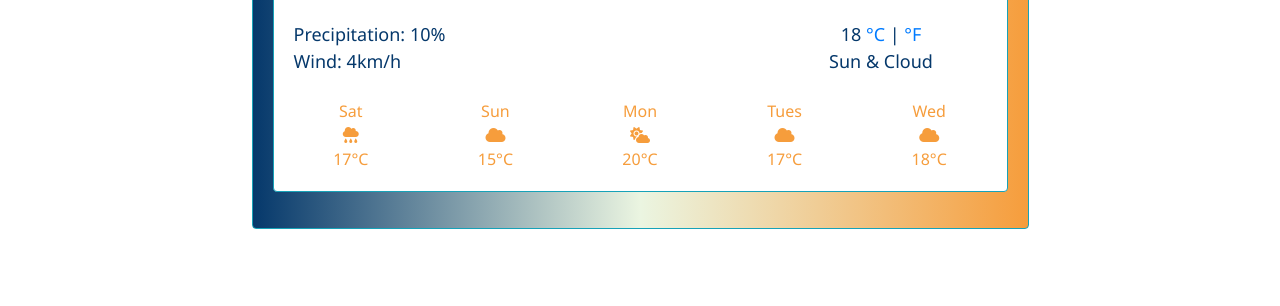
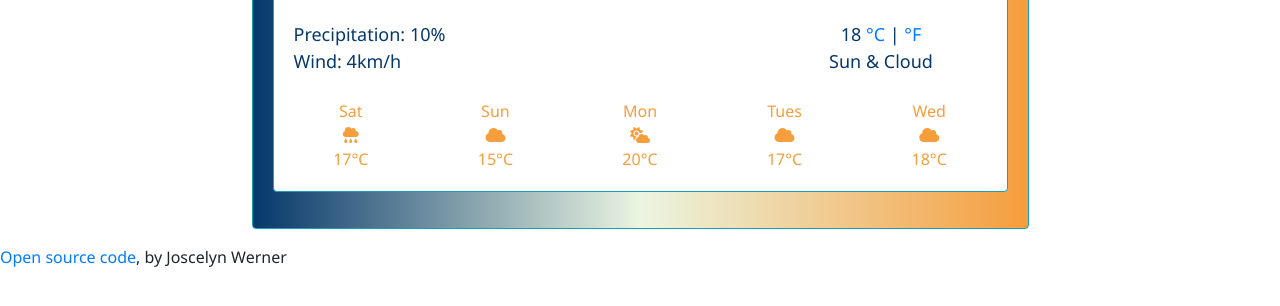
Before and after one commit to JoscelynWerner/Final-Weather-App, a website built with Parcel: page index.html in a window 1280 px wide. Shown: the part 318-624 px from the top of the page. Built offline with nearby package versions, Linux system fonts and the light colour scheme.

Commit message:
Added link to GitHub

```diff
--- a/index.html
+++ b/index.html
@@ -124,5 +124,6 @@
         </div>
       </div>
     </div>
+    <p><a href="https://github.com/JoscelynWerner/Final-Weather-App" target="_blank">Open source code</a>, by Joscelyn Werner</p>
   </body>
 </html>
```
